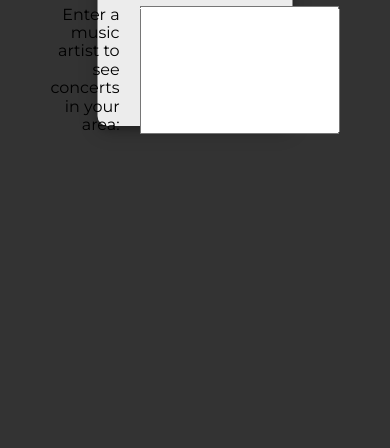
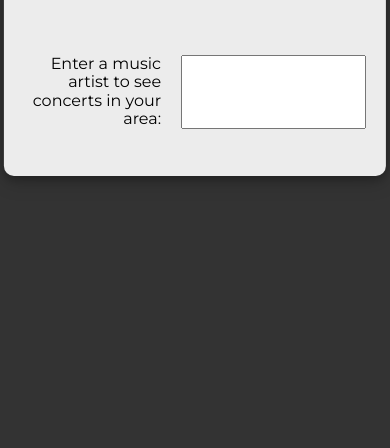
Before and after one commit to westheobald/tour-dates-map, a plain HTML site: page index.html in a window 390 px wide. Shown: the part 396-844 px from the top of the page. Drawn offline with nearby package versions, Linux system fonts and the light colour scheme.

Commit message:
fixed display for mobile

```diff
--- a/index.html
+++ b/index.html
@@ -11,7 +11,7 @@
       integrity="sha512-xodZBNTC5n17Xt2atTPuE1HxjVMSvLVW9ocqUKLsCC5CXdbqCmblAshOMAS6/keqq/sMZMZ19scR4PsZChSR7A=="
       crossorigin=""
     />
-    <link rel="stylesheet" href="main.min.css" />
+    <link rel="stylesheet" href="main.css" />
     <script
       src="https://unpkg.com/leaflet@1.7.1/dist/leaflet.js"
       integrity="sha512-XQoYMqMTK8LvdxXYG3nZ448hOEQiglfqkJs1NOQV44cWnUrBc8PkAOcXy20w0vlaXaVUearIOBhiXZ5V3ynxwA=="
--- /dev/null
+++ b/main.css
@@ -0,0 +1,68 @@
+@import url(https://fonts.googleapis.com/css2?family=Montserrat:wght@100;400&display=swap);
+
+html {
+  color: #222;
+  background-color: #333;
+  font-size: 1em;
+  line-height: 1.4;
+  font-family: Montserrat, sans-serif;
+}
+audio,
+canvas,
+iframe,
+img,
+svg,
+video {
+  vertical-align: middle;
+}
+.hidden,
+[hidden] {
+  display: none !important;
+}
+#mapid {
+  height: 100vh;
+  width: 100vw;
+}
+.artist__container {
+  height: 300px;
+  width: 98%;
+  max-width: 600px;
+  position: fixed;
+  top: 50%;
+  left: 50%;
+  display: grid;
+  grid-template-columns: 1fr;
+  justify-content: center;
+  align-items: center;
+  transform: translate(-50%, -50%);
+  background-color: #ececec;
+  color: #000;
+  border-radius: 10px;
+  box-shadow: 0 4px 8px 0 rgba(0, 0, 0, 0.2), 0 6px 20px 0 rgba(0, 0, 0, 0.19);
+  text-align: center;
+}
+#artist__form {
+  display: grid;
+  grid-template-columns: 1fr 1fr;
+  text-align: right;
+  column-gap: 20px;
+  margin: 0 20px;
+}
+h1 {
+  margin: 0;
+  font-weight: 100;
+}
+
+html {
+  line-height: 1.15;
+  -webkit-text-size-adjust: 100%;
+}
+body {
+  margin: 0;
+}
+main {
+  display: block;
+}
+textarea {
+  overflow: auto;
+}
```
Also changed, not shown: main.min.css (deleted).
